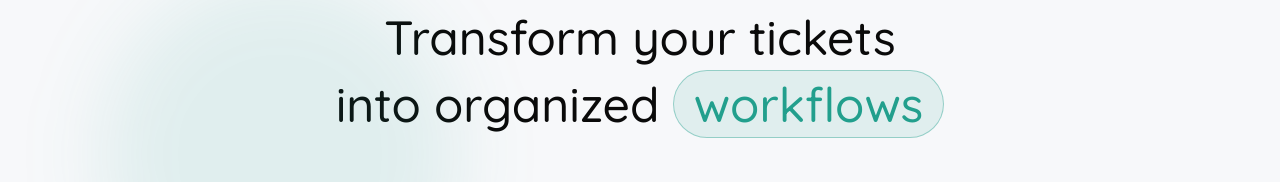
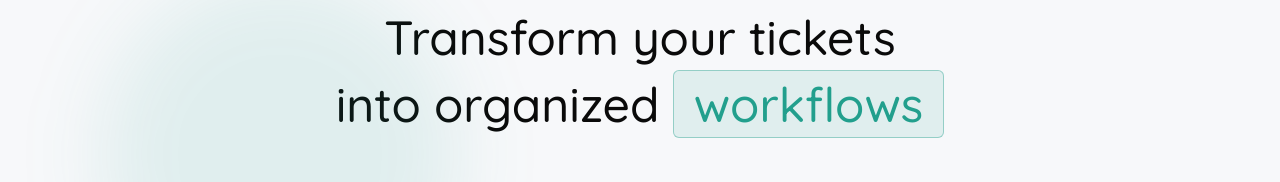
Before and after one commit to Elite-Dev-Repo/amber, a React (Vite) app: page / in a window 1280 px wide. Shown: the part 182-364 px from the top of the page. Built offline with nearby package versions, Linux system fonts and the light colour scheme.

Commit message:
workflow border radius changed

```diff
--- a/src/components/Header.tsx
+++ b/src/components/Header.tsx
@@ -84,7 +84,7 @@ function Header() {
             Transform your tickets
             <br />
             into organized{" "}
-            <span className="inline-block text-secondary bg-secondary/10 px-4 sm:px-5 rounded-full border border-secondary/40">
+            <span className="inline-block text-secondary bg-secondary/10 px-4 sm:px-5 rounded-sm border border-secondary/40">
               workflows
             </span>
           </h1>
```
